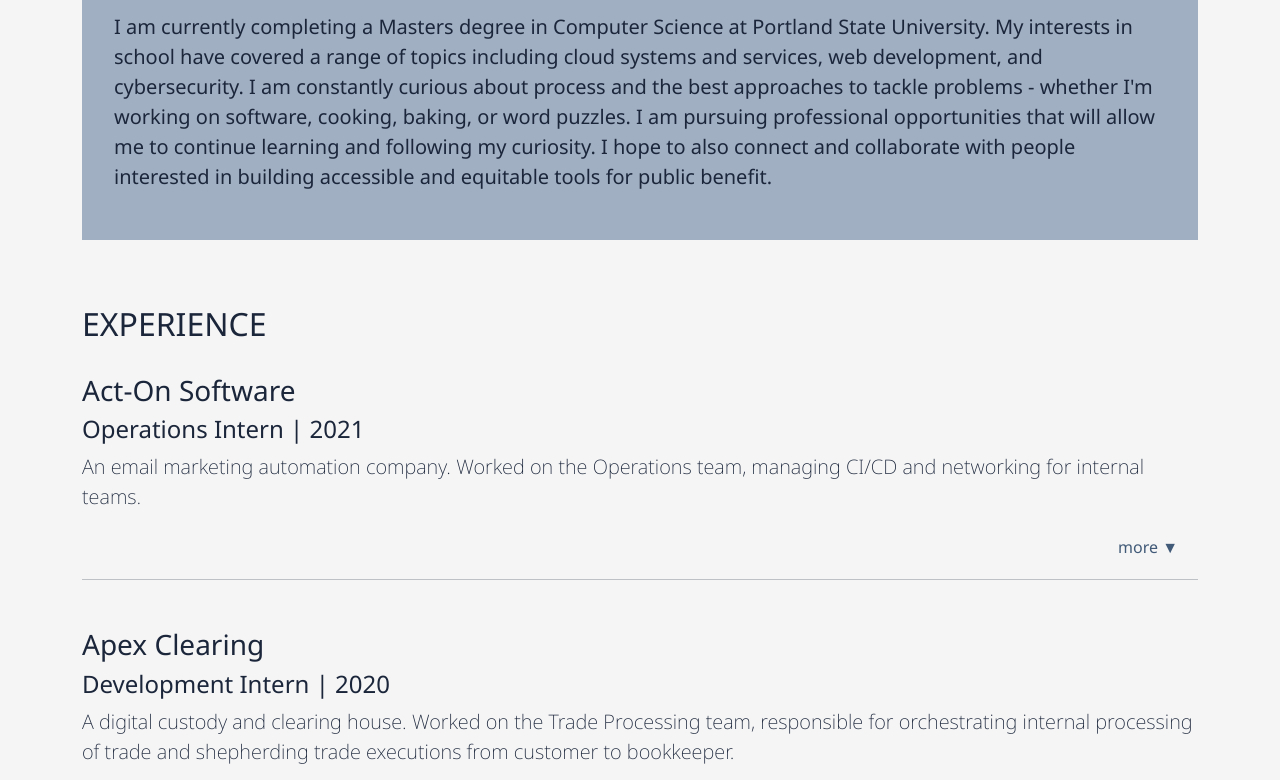
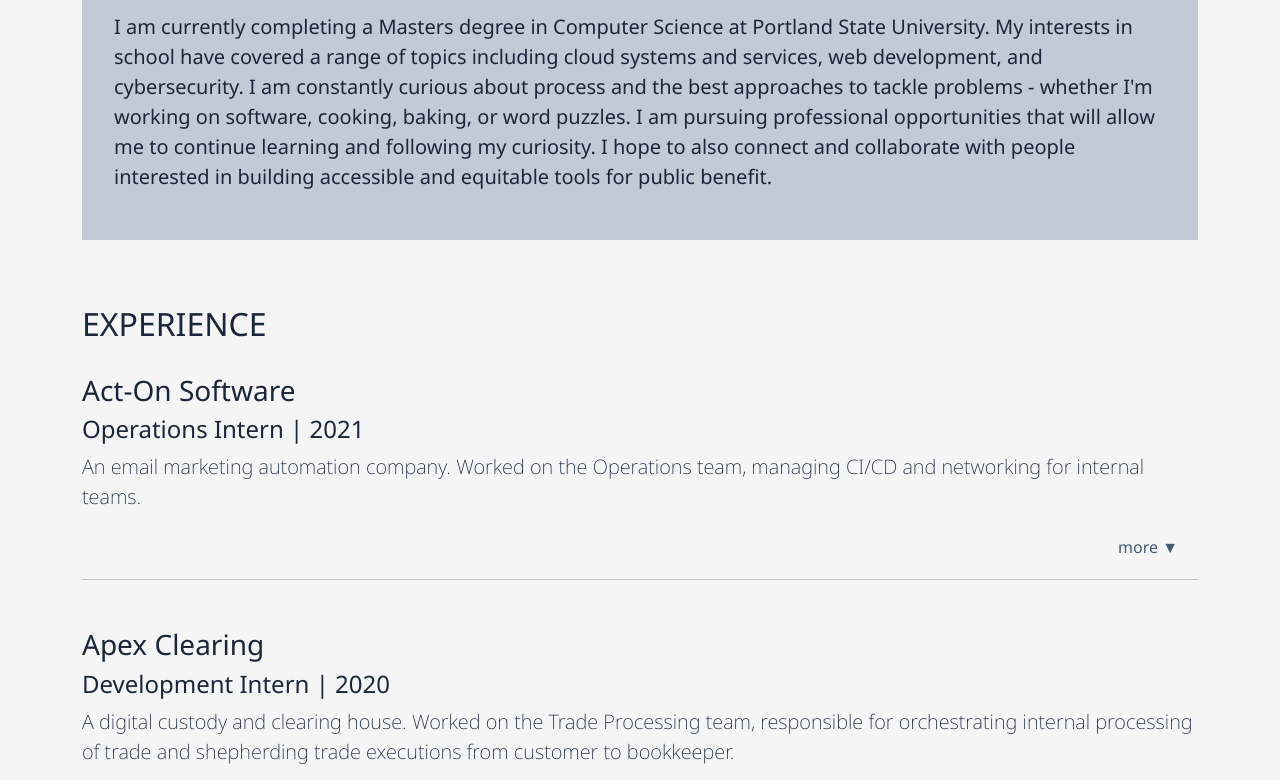
Before and after one commit to robinjsu/portfolio, a plain HTML site: page index.html in a window 1280 px wide. Shown: the part 497-1277 px from the top of the page. Drawn offline with nearby package versions, Linux system fonts and the light colour scheme.

```diff
--- a/css/styles.css
+++ b/css/styles.css
@@ -4,7 +4,7 @@
     --rich-black: #0d1b2aff;
     --oxford: #1b263bff;
     --gray-blue: #415a77ff;
-    --shadow-blue: rgb(161, 175, 195);
+    --shadow-blue: rgba(161, 175, 195, 0.607);
     --light-grey: rgb(245, 245, 245);
 }
 
```
